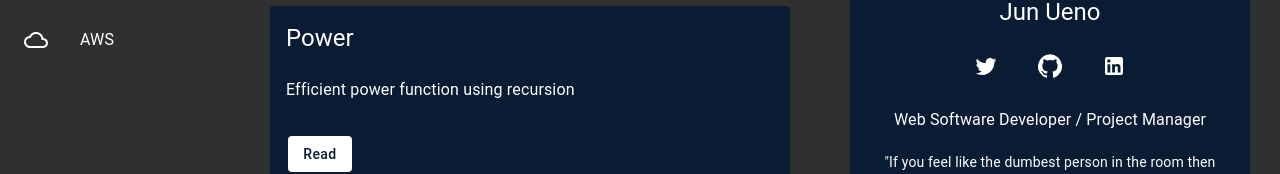
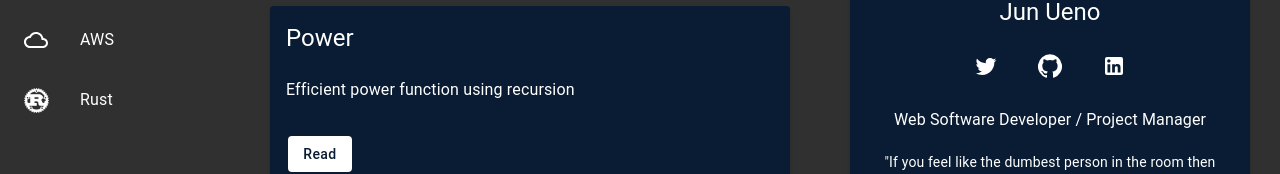
Before and after one commit to jun-uen0/react-techs, a React (Create React App) app: page / in a window 1280 px wide. Shown: the part 292-466 px from the top of the page. Built offline with nearby package versions, Linux system fonts and the light colour scheme; the HTML template or start-up script is replaced by a standard one.

Commit message:
add: rust

```diff
--- a/src/components/Layout/SideBar/parts/Items.tsx
+++ b/src/components/Layout/SideBar/parts/Items.tsx
@@ -2,6 +2,7 @@ import { Dispatch, SetStateAction } from 'react'
 import { useSearchParams } from 'react-router-dom'
 import leetCodeLogo from '../../../../assets/leetcode_white.png'
 import reactLogo from '../../../../assets/react-logo-white_transparent.png'
+import rustLogo from '../../../../assets/rust-logo-white.png'
 import ListItem from '@material-ui/core/ListItem'
 import ListItemIcon from '@material-ui/core/ListItemIcon'
 import ListItemText from '@material-ui/core/ListItemText'
@@ -9,16 +10,9 @@ import Button from '@material-ui/core/Button'
 import Code from '@material-ui/icons/Code'
 import CloudQueue from '@material-ui/icons/CloudQueue'
 import { useStyles } from '../../../theme'
+import { SideBarProps } from '../../../types'
 
-
-// @todo mv to types.ts
-type contentType = 'algorithms' | 'react' | 'leetcode' | 'aws'
-type ItemsProps = {
-  setContentsType: Dispatch<SetStateAction<contentType>>
-  setShowCards: Dispatch<SetStateAction<boolean>>
-}
-
-const Items: React.FC<ItemsProps> = (props) => {
+const Items: React.FC<SideBarProps> = (props) => {
 
   const classes = useStyles()
   const [searchParams, setSearchParams] = useSearchParams()
@@ -103,6 +97,27 @@ const Items: React.FC<ItemsProps> = (props) => {
           <ListItemText primary={'AWS'} />
         </Button>
       </ListItem>
+      <ListItem key={'Rust'}>
+        <Button
+          classes={{ text: classes.text }}
+          onClick={() => {
+            console.log('Rust clicked')
+            props.setContentsType('rust')
+            props.setShowCards(true)
+            setSearchParams({item: 'rust'})
+          }}
+        >
+          <ListItemIcon>
+          <img
+              src={rustLogo}
+              alt='Rust logo'
+              height={'25px'}
+              width={'25px'}
+            />
+          </ListItemIcon>
+          <ListItemText primary={'Rust'} />
+        </Button>
+      </ListItem>
     </>
   )
 }
--- /dev/null
+++ b/src/contents/rust.json
@@ -0,0 +1,7 @@
+[
+  {
+    "title": "Variables",
+    "path": "articles/articles/rust/variables",
+    "description": "Very basic of Rust programming, variables"
+  }
+]
```
Also changed, not shown: src/components/Layout/SideBar/SideBar.tsx (+1 -8 lines), src/components/types.ts (+7 -2 lines), src/assets/rust-logo-white.png (added).
